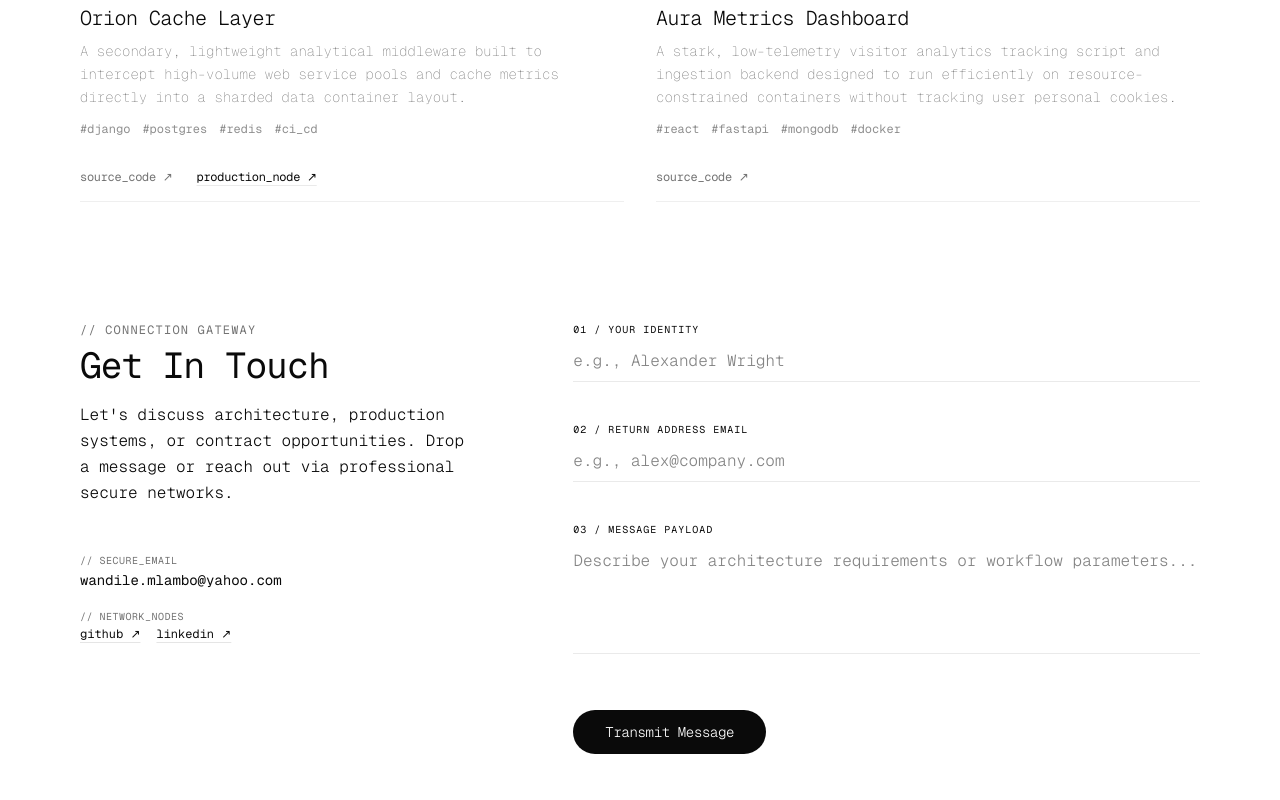
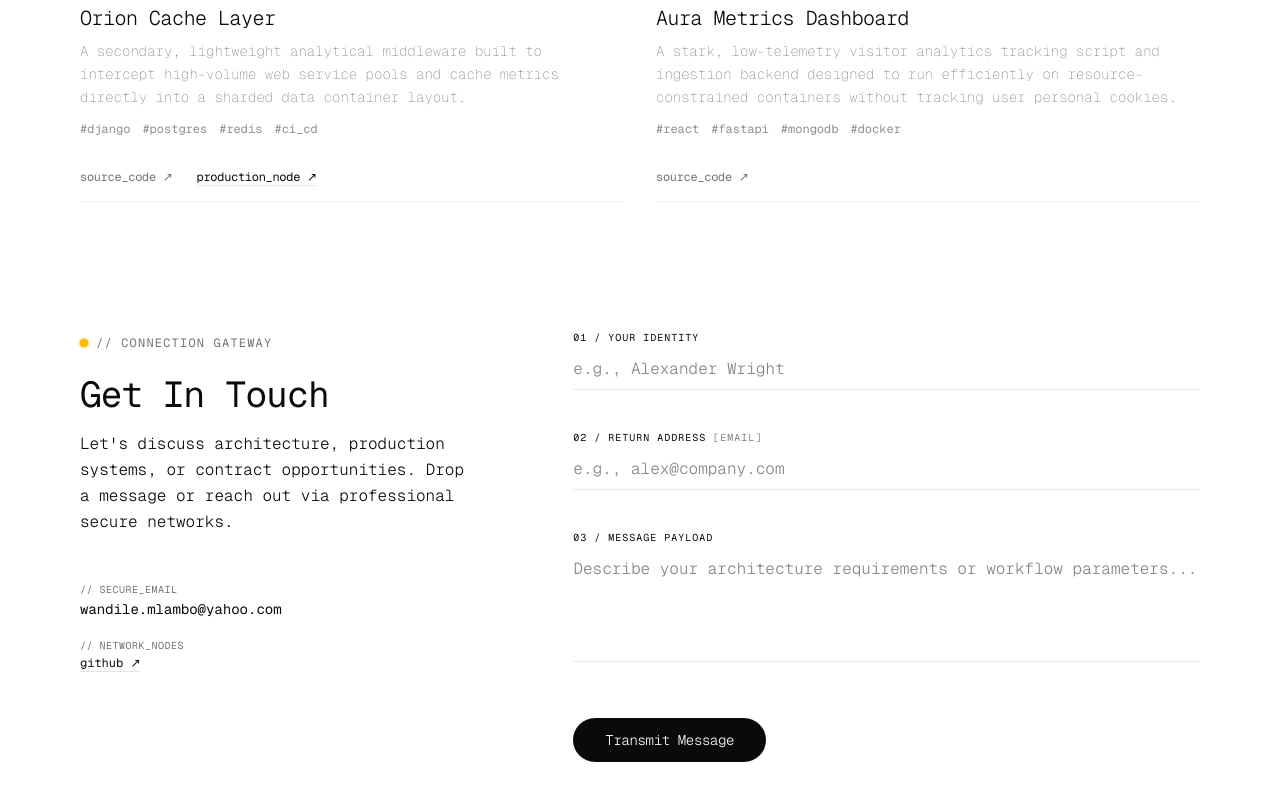
Before and after one commit to mlambow/fullstack_portfolio, a Next.js app: page / in a window 1280 px wide. Shown: the part 2257-3057 px from the top of the page. Built offline with nearby package versions, Linux system fonts and the light colour scheme.

Commit message:
Implemented response UI in contact

```diff
--- a/components/Contact.tsx
+++ b/components/Contact.tsx
@@ -5,13 +5,14 @@ import React, {useState} from 'react';
 export const Contact = () => {
     const [formData, setFormData] = useState({name: '', email: '', message: ''});
     const [isSubmitting, setIsSubmitting] = useState(false);
+    const [status, setStatus] = useState<'idle' | 'success' | 'error'>('idle');
 
     const handleSubmit = async (e: React.FormEvent) => {
         e.preventDefault();
         setIsSubmitting(true);
+        setStatus('idle'); // Clear any previous statuses
 
         try {
-            // Send the payload straight to our local Next.js API endpoint
             const response = await fetch('/api/contact', {
                 method: 'POST',
                 headers: {
@@ -21,16 +22,14 @@ export const Contact = () => {
             });
 
             if (response.ok) {
-                // Success: Clear the form inputs
                 setFormData({name: '', email: '', message: ''});
-                alert('Message transmitted successfully.');
+                setStatus('success');
             } else {
-                const data = await response.json();
-                alert(`Transmission failed: ${data.error || 'Unknown error'}`);
+                setStatus('error');
             }
         } catch (error) {
             console.error('Network dispatch error:', error);
-            alert('Could not establish contact connection route.');
+            setStatus('error');
         } finally {
             setIsSubmitting(false);
         }
@@ -39,17 +38,34 @@ export const Contact = () => {
     return (
         <section
             id="contact"
-            className="py-24 bg-background text-foreground transition-colors duration-200"
+            className="py-26 bg-background text-foreground transition-colors duration-200"
         >
             <div className="max-w-6xl mx-auto px-4 grid grid-cols-1 lg:grid-cols-12 gap-16">
 
                 {/* LEFT PANEL: Structural Contexts */}
                 <div className="lg:col-span-5 space-y-6">
                     <div>
+                        <div
+                            className="inline-flex items-center gap-2 mb-6 text-xs font-mono tracking-widest uppercase text-muted-foreground">
+                            <span className="relative flex h-2 w-2">
                               <span
-                            className="text-xs font-mono font-normal uppercase tracking-widest text-muted-foreground block mb-2">
+                                  className={`animate-ping absolute inline-flex h-full w-full rounded-full opacity-75 transition-colors ease-in-out duration-300 ${
+                                      status === 'success' ? 'bg-emerald-400' :
+                                          status === 'error' ? 'bg-rose-400' :
+                                              status === 'idle' ? 'bg-amber-400' : ""
+                                  }`}
+                              />
+                              <span
+                                  className={`relative inline-flex rounded-full h-2 w-2 transition-colors ease-in-out duration-300 ${
+                                      isSubmitting ? 'bg-neutral-500' :
+                                          status === 'success' ? 'bg-emerald-500' :
+                                              status === 'error' ? 'bg-rose-500' :
+                                                  status === 'idle' ? 'bg-amber-400' : ""
+                                  }`}
+                              />
+                            </span>
                             {"// Connection Gateway"}
-                        </span>
+                        </div>
                         <h2 className="text-2xl md:text-4xl font-normal tracking-tight text-foreground">
                             Get In Touch
                         </h2>
@@ -71,22 +87,35 @@ export const Contact = () => {
                         </div>
                         <div className="flex flex-col pt-2">
                             <span
-                                className="text-[10px] uppercase text-muted-foreground tracking-wider">{"// network_nodes"}</span>
+                                className="text-[10px] uppercase text-muted-foreground tracking-wider"
+                            >
+                                {"// network_nodes"}
+                            </span>
                             <div className="flex gap-4 mt-0.5 text-xs">
-                                <a href="https://github.com/mlambow" target="_blank" rel="noopener noreferrer"
-                                   className="underline underline-offset-4 decoration-border hover:decoration-foreground transition-colors">github
-                                    ↗</a>
-                                <a href="https://linkedin.com" target="_blank" rel="noopener noreferrer"
-                                   className="underline underline-offset-4 decoration-border hover:decoration-foreground transition-colors">linkedin
-                                    ↗</a>
+                                <a href="https://github.com/mlambow?tab=repositories" target="_blank"
+                                   rel="noopener noreferrer"
+                                   className="underline underline-offset-4 decoration-border hover:decoration-foreground transition-colors"
+                                >
+                                    github ↗
+                                </a>
+                                {/*<a href="https://linkedin.com" target="_blank" rel="noopener noreferrer"*/}
+                                {/*   className="underline underline-offset-4 decoration-border hover:decoration-foreground transition-colors"*/}
+                                {/*>*/}
+                                {/*    linkedin ↗*/}
+                                {/*</a>*/}
                             </div>
                         </div>
                     </div>
                 </div>
 
-                {/* RIGHT PANEL: Modern Underline Form Layout */}
-                <form onSubmit={handleSubmit} className="lg:col-span-7 space-y-10">
+                {/* RIGHT PANEL: Dynamic Underline Form or Status Screen Wrapper */}
+                <div className="lg:col-span-7 min-h-[350px] flex flex-col justify-center">
 
+                    {status === 'idle' || isSubmitting ? (
+                        /* ====================================================================
+                           STATE A: ACTIVE INPUT FIELDS (Visible during filling and dispatching)
+                           ==================================================================== */
+                        <form onSubmit={handleSubmit} className="space-y-10 animate-[fadeIn_0.3s_ease-out]">
                             {/* Identity Field */}
                             <div className="relative group flex flex-col space-y-1">
                                 <label htmlFor="name"
@@ -97,10 +126,11 @@ export const Contact = () => {
                                     type="text"
                                     id="name"
                                     required
+                                    disabled={isSubmitting}
                                     value={formData.name}
                                     onChange={(e) => setFormData({...formData, name: e.target.value})}
                                     placeholder="e.g., Alexander Wright"
-                            className="w-full py-2 bg-transparent border-b border-border/80 focus:border-foreground focus:outline-none font-light text-base placeholder-foreground/50 text-foreground transition-colors"
+                                    className="w-full py-2 bg-transparent border-b border-border/80 focus:border-foreground focus:outline-none font-light text-base placeholder-foreground/50 text-foreground transition-colors disabled:opacity-40"
                                 />
                             </div>
 
@@ -108,16 +138,17 @@ export const Contact = () => {
                             <div className="relative group flex flex-col space-y-1">
                                 <label htmlFor="email"
                                        className="text-[10px] font-mono uppercase tracking-widest text-foreground">
-                            02 / Return Address Email
+                                    02 / Return Address <span className='text-foreground/50'>[Email]</span>
                                 </label>
                                 <input
                                     type="email"
                                     id="email"
                                     required
+                                    disabled={isSubmitting}
                                     value={formData.email}
                                     onChange={(e) => setFormData({...formData, email: e.target.value})}
                                     placeholder="e.g., alex@company.com"
-                            className="w-full py-2 bg-transparent border-b border-border/80 focus:border-foreground focus:outline-none font-light text-base placeholder-foreground/50 text-foreground transition-colors"
+                                    className="w-full py-2 bg-transparent border-b border-border/80 focus:border-foreground focus:outline-none font-light text-base placeholder-foreground/50 text-foreground transition-colors disabled:opacity-40"
                                 />
                             </div>
 
@@ -131,10 +162,11 @@ export const Contact = () => {
                                     id="message"
                                     required
                                     rows={4}
+                                    disabled={isSubmitting}
                                     value={formData.message}
                                     onChange={(e) => setFormData({...formData, message: e.target.value})}
                                     placeholder="Describe your architecture requirements or workflow parameters..."
-                            className="w-full py-2 bg-transparent border-b border-border/80 focus:border-foreground focus:outline-none font-light text-base placeholder-foreground/50 text-foreground transition-colors resize-none"
+                                    className="w-full py-2 bg-transparent border-b border-border/80 focus:border-foreground focus:outline-none font-light text-base placeholder-foreground/50 text-foreground transition-colors resize-none disabled:opacity-40"
                                 />
                             </div>
 
@@ -149,6 +181,69 @@ export const Contact = () => {
                                 </button>
                             </div>
                         </form>
+                    ) : (
+                        /* ====================================================================
+                           STATE B: STATUS FEEDBACK VIEW (Swaps in completely upon API response)
+                           ==================================================================== */
+                        <div
+                            className="flex flex-col items-center justify-center text-center space-y-6 py-12 rounded-2xl bg-muted/5 animate-[scaleUp_0.4s_cubic-bezier(0.16,1,0.3,1)]">
+
+                            {status === 'success' ? (
+                                <>
+                                    {/* Emerald Check Circle */}
+                                    <div
+                                        className="w-18 h-18 rounded-full bg-emerald-500/10 text-emerald-500 flex items-center justify-center">
+                                        <svg xmlns="http://www.w3.org/2000/svg" fill="none" viewBox="0 0 24 24"
+                                             strokeWidth={2} stroke="currentColor" className="w-16 h-16">
+                                            <path strokeLinecap="round" strokeLinejoin="round"
+                                                  d="M4.5 12.75l6 6 9-13.5"/>
+                                        </svg>
+                                    </div>
+                                    <div className="space-y-2">
+                                        <h3 className="font-mono text-xs uppercase tracking-widest text-emerald-500">
+                                            {"// TRANSMITTED_SUCCESSFULLY"}
+                                        </h3>
+                                        <p className="text-foreground text-sm max-w-xs font-normal">
+                                            Your message pipeline request cleared successfully. I will review the
+                                            message and get back to you shortly.
+                                        </p>
+                                    </div>
+                                </>
+                            ) : (
+                                <>
+                                    {/* Rose X Circle */}
+                                    <div
+                                        className="w-18 h-18 rounded-full bg-rose-500/10 text-rose-500 flex items-center justify-center">
+                                        <svg xmlns="http://www.w3.org/2000/svg" fill="none" viewBox="0 0 24 24"
+                                             strokeWidth={2} stroke="currentColor" className="w-16 h-16">
+                                            <path strokeLinecap="round" strokeLinejoin="round"
+                                                  d="M6 18L18 6M6 6l12 12"/>
+                                        </svg>
+                                    </div>
+                                    <div className="space-y-2">
+                                        <h3 className="font-mono text-xs uppercase tracking-widest text-rose-500">
+                                            {"// DISPATCH_FAILED"}
+                                        </h3>
+                                        <p className="text-foreground text-sm max-w-xs font-normal">
+                                            The network packet drop failed to reach the server handler endpoint safely.
+                                            Please try again.
+                                        </p>
+                                    </div>
+                                </>
+                            )}
+
+                            {/* Reset Form Trigger */}
+                            <div className="pt-4">
+                                <button
+                                    onClick={() => setStatus('idle')}
+                                    className="px-6 py-2 cursor-pointer font-mono border border-border hover:border-foreground rounded-full text-[11px] uppercase tracking-widest text-foreground transition-all duration-200"
+                                >
+                                    [ Return to Form ]
+                                </button>
+                            </div>
+                        </div>
+                    )}
+                </div>
             </div>
         </section>
     );
```
Also changed, not shown: app/api/contact/route.ts (+4 -4 lines), app/providers.tsx (deleted, +0 -12 lines). Lines whose indentation alone changed are shown as unchanged.
